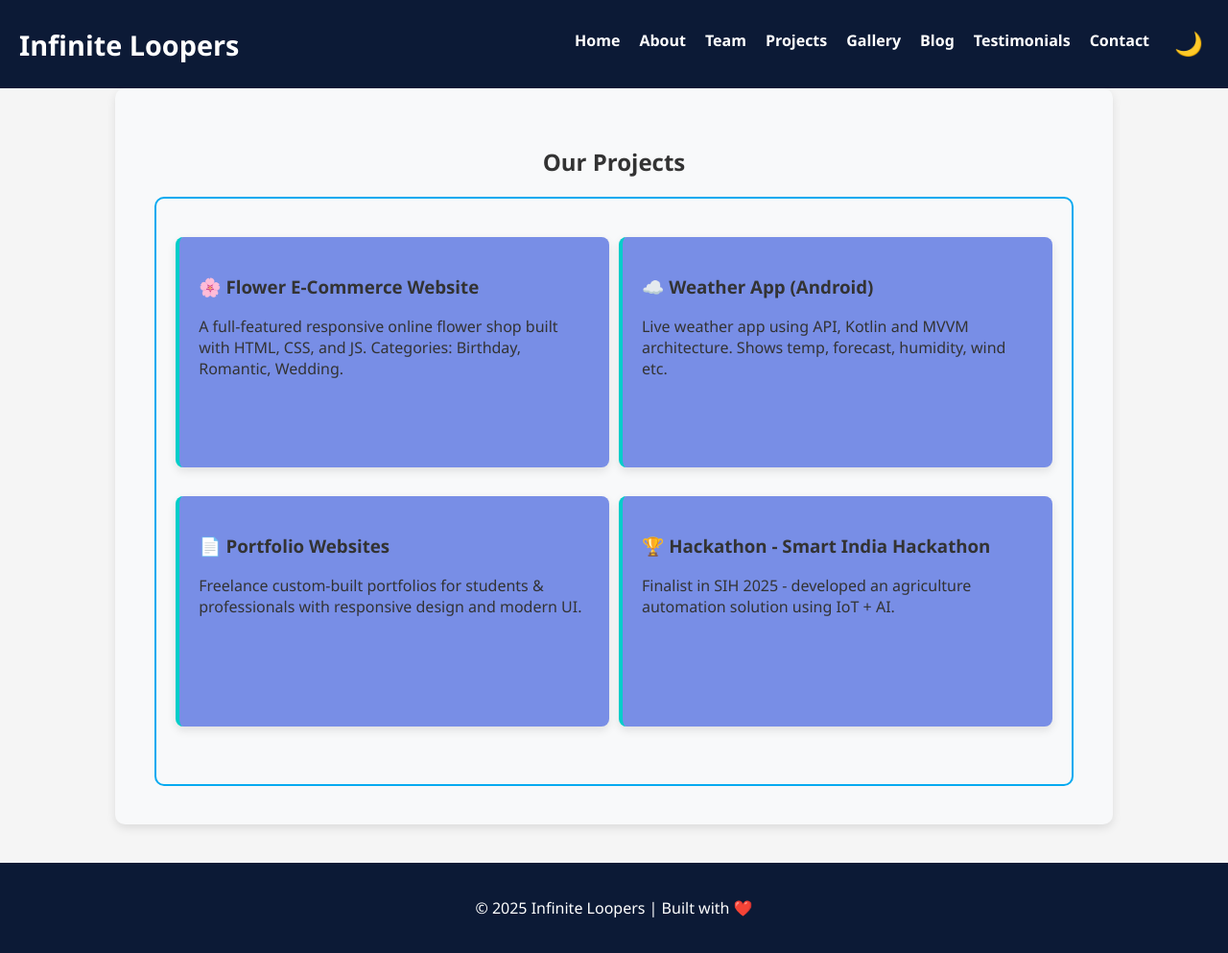
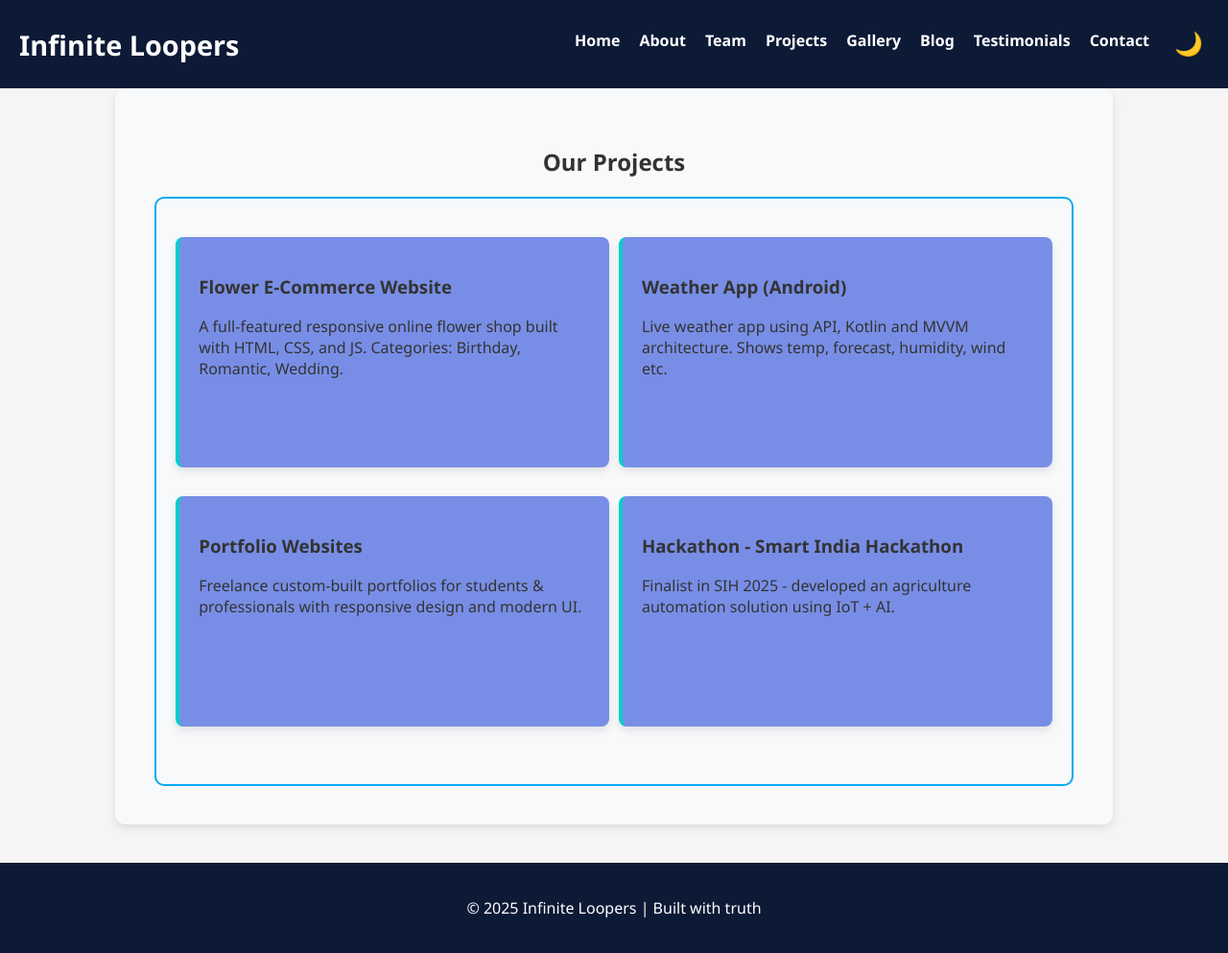
Before and after one commit to Gulzar-OP/Projects, a plain HTML site: page Infinite/project.html in a window 1280 px wide. Shown: the whole page at 96% size. Drawn offline with nearby package versions, Linux system fonts and the light colour scheme.

Commit message:
Update project.html
update

```diff
--- a/Infinite/project.html
+++ b/Infinite/project.html
@@ -37,7 +37,7 @@
                     <button>Buy</button>
                 </div>
 
-                <h3>🌸 Flower E-Commerce Website</h3>
+                <h3> Flower E-Commerce Website</h3>
                 <p>A full-featured responsive online flower shop built with HTML, CSS, and JS. Categories: Birthday,
                     Romantic, Wedding.</p>
             </div>
@@ -47,7 +47,7 @@
                     <button>Pic</button>
                     <button>Buy</button>
                 </div>
-                <h3>☁️ Weather App (Android)</h3>
+                <h3> Weather App (Android)</h3>
                 <p>Live weather app using API, Kotlin and MVVM architecture. Shows temp, forecast, humidity, wind etc.
                 </p>
             </div>
@@ -57,7 +57,7 @@
                     <button>Pic</button>
                     <button>Buy</button>
                 </div>
-                <h3>📄 Portfolio Websites</h3>
+                <h3> Portfolio Websites</h3>
                 <p>Freelance custom-built portfolios for students & professionals with responsive design and modern UI.
                 </p>
             </div>
@@ -67,7 +67,7 @@
                     <button>Pic</button>
                     <button>Buy</button>
                 </div>
-                <h3>🏆 Hackathon - Smart India Hackathon</h3>
+                <h3> Hackathon - Smart India Hackathon</h3>
                 <p>Finalist in SIH 2025 - developed an agriculture automation solution using IoT + AI.</p>
             </div>
         </div>
@@ -84,7 +84,7 @@
 
 
     <footer>
-        <p>&copy; 2025 Infinite Loopers | Built with ❤️</p>
+        <p>&copy; 2025 Infinite Loopers | Built with truth</p>
     </footer>
     <script src="https://cdnjs.cloudflare.com/ajax/libs/gsap/3.12.2/gsap.min.js"></script>
     <script src="https://cdnjs.cloudflare.com/ajax/libs/gsap/3.12.2/ScrollTrigger.min.js"></script>
```
